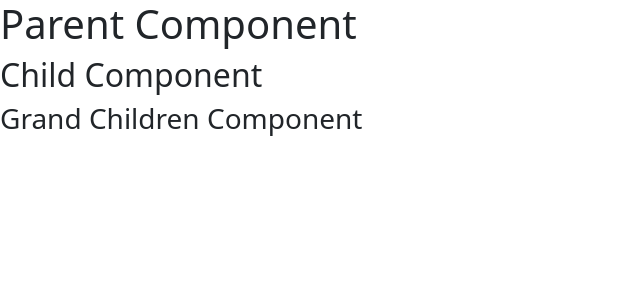
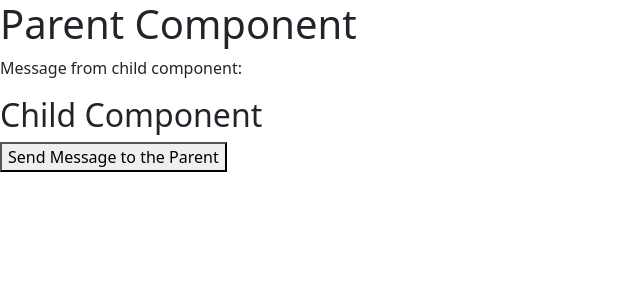
Before and after one commit to Seenu1702/myprofile, a React (Vite) app: page / in a window 1280 px wide. Shown: the top 300 px of the page, without its empty margins (0-640 px from the left). Built offline with nearby package versions, Linux system fonts and the light colour scheme.

Commit message:
passing data from child component to parent component

```diff
--- a/src/App.jsx
+++ b/src/App.jsx
@@ -1,31 +1,31 @@
-/* eslint-disable react/prop-types */
+/* eslint-disable no-undef */
 // import React from 'react'
 
-function GrandChildComponent({parentData}) {
-  console.log(`from grand child component: ${parentData}`);
-  return(
-    <div>
-      <h3>Grand Children Component</h3>
-    </div>
-  )
-}
+import { useState } from "react";
 
-function ChildComponent({parentData}) {
-  console.log(`from child component: ${parentData}`);
+function ChildComponent({onMessage}){
+  const message = `Hello from child component`;
+
   return(
     <div>
       <h2>Child Component</h2>
-      <GrandChildComponent parentData = {parentData}/>
+      <button onClick={() => onMessage(message)}>Send Message to the Parent</button>
     </div>
   )
 }
 
 function App() {
-  const parentData = "Hello from parent";
+  const [message, setMessage] = useState(``);
+
+  const handleMessage = (data) => {
+    setMessage(data);
+  }
+
   return (
     <div>
       <h1>Parent Component</h1>
-      <ChildComponent parentData = {parentData}/>
+      <p>Message from child component: { message }</p>
+      <ChildComponent onMessage = {handleMessage}/>
     </div>
   )
 }
```
